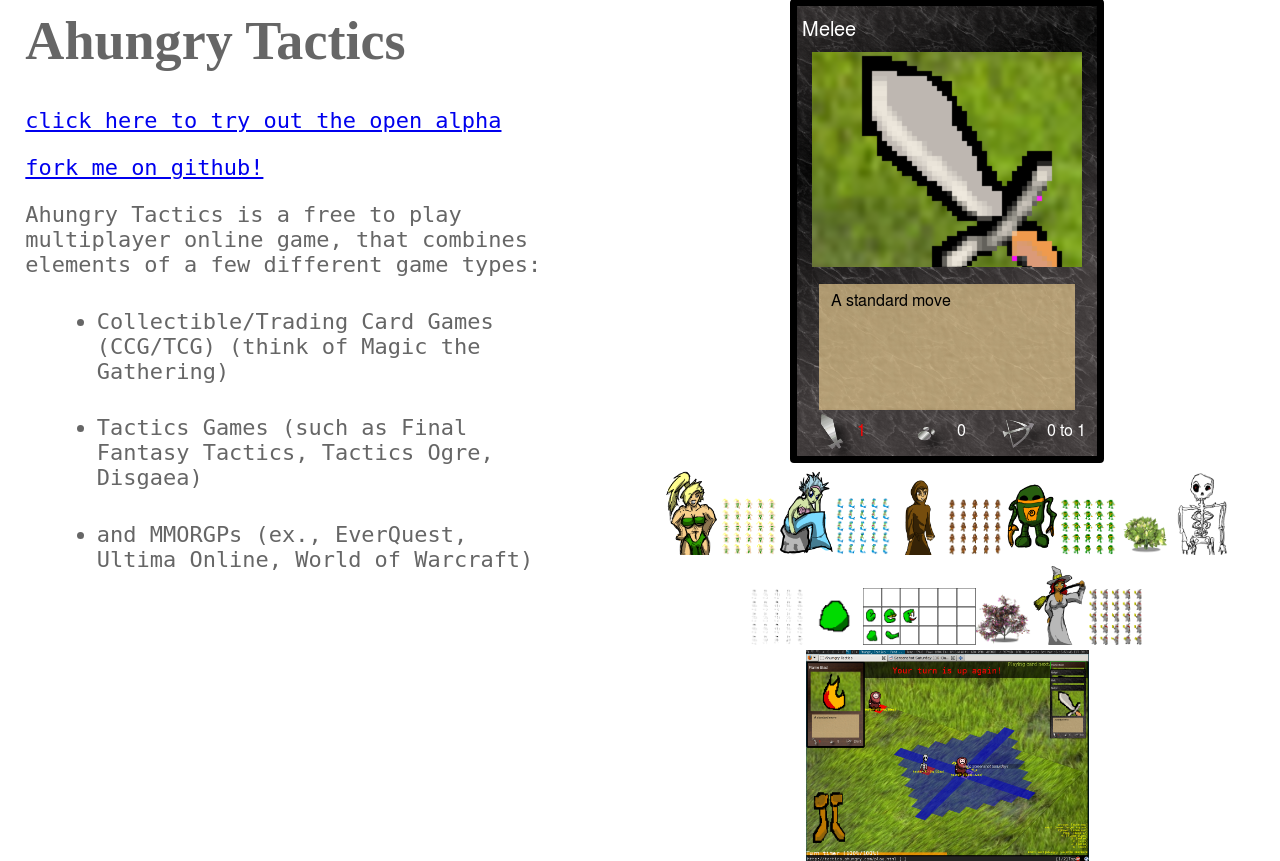
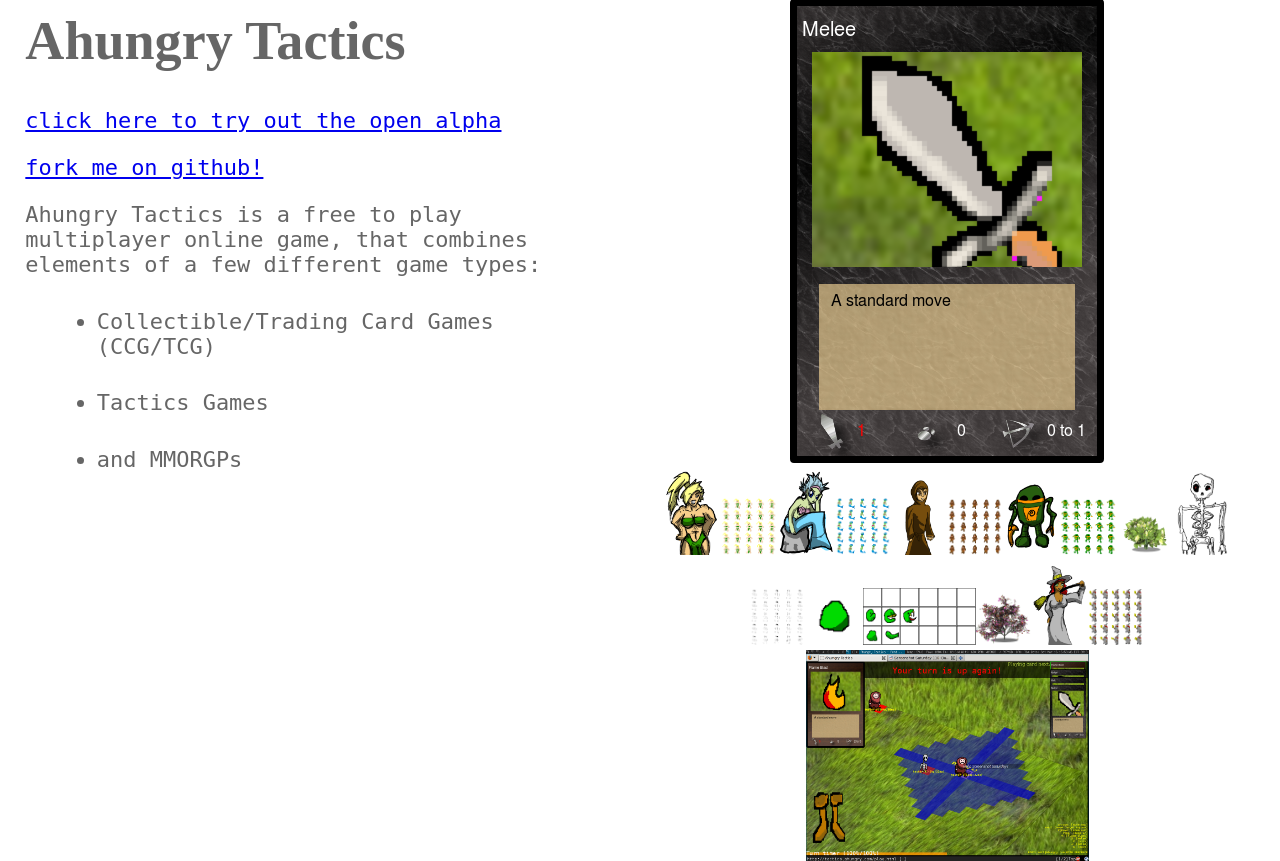
Before and after one commit to ahungry/ahungry-tactics, a PHP site: page / in a window 1280 px wide. Shown: the part 26-887 px from the top of the page. Run offline with PHP 8.4, Linux system fonts and the light colour scheme; some libraries are stand-ins or nearby versions.

Commit message:
Update main index page

```diff
--- a/web/index.php
+++ b/web/index.php
@@ -49,16 +49,12 @@ of a few different game types:
       <ul>
         <li>
 	  Collectible/Trading Card Games (CCG/TCG)
-	<span class="little">(think of Magic the Gathering)</span>
-
         </li>
         <li>
 	  Tactics Games
-	<span class="little">(such as Final Fantasy Tactics, Tactics Ogre, Disgaea)</span>
         </li>
         <li>
 	  and MMORGPs
-	<span class="little">(ex., EverQuest, Ultima Online, World of Warcraft)</span>
         </li>
       </ul>
     </div>
```
Lines whose indentation alone changed are shown as unchanged.
